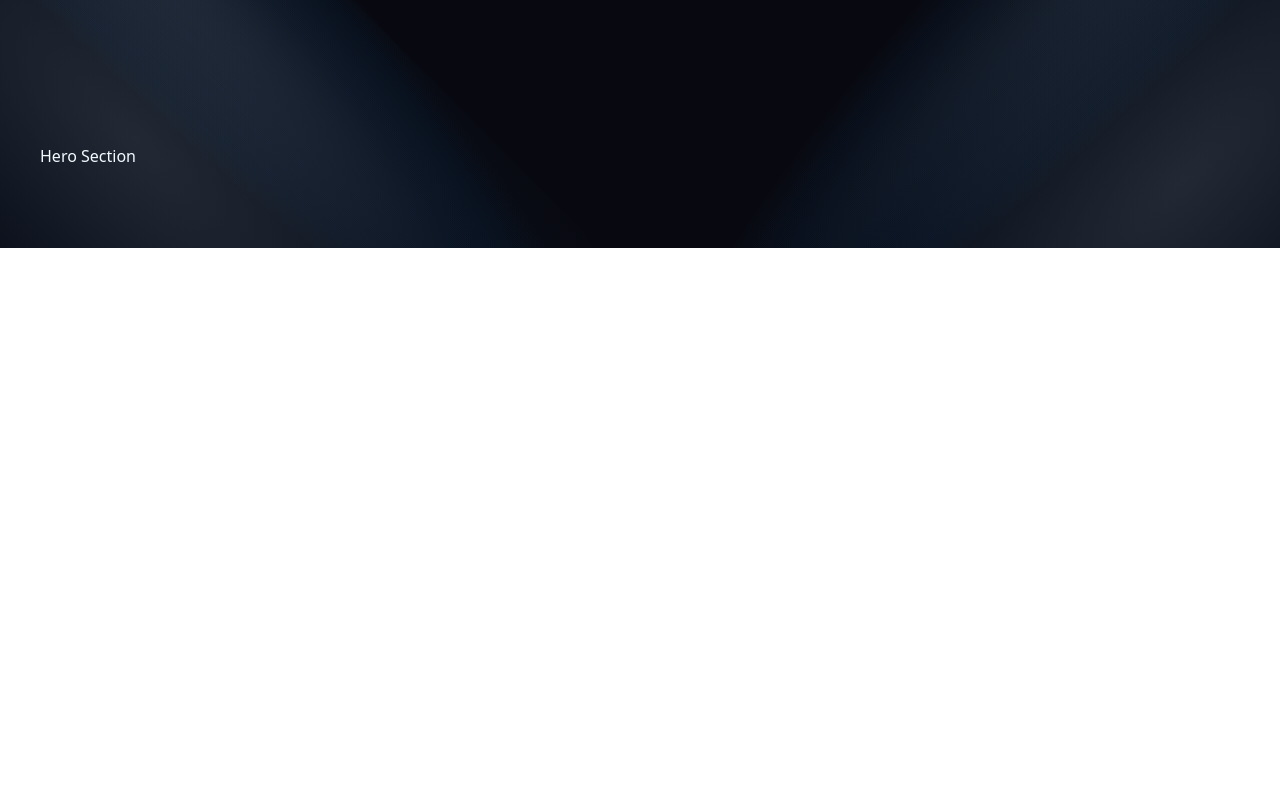
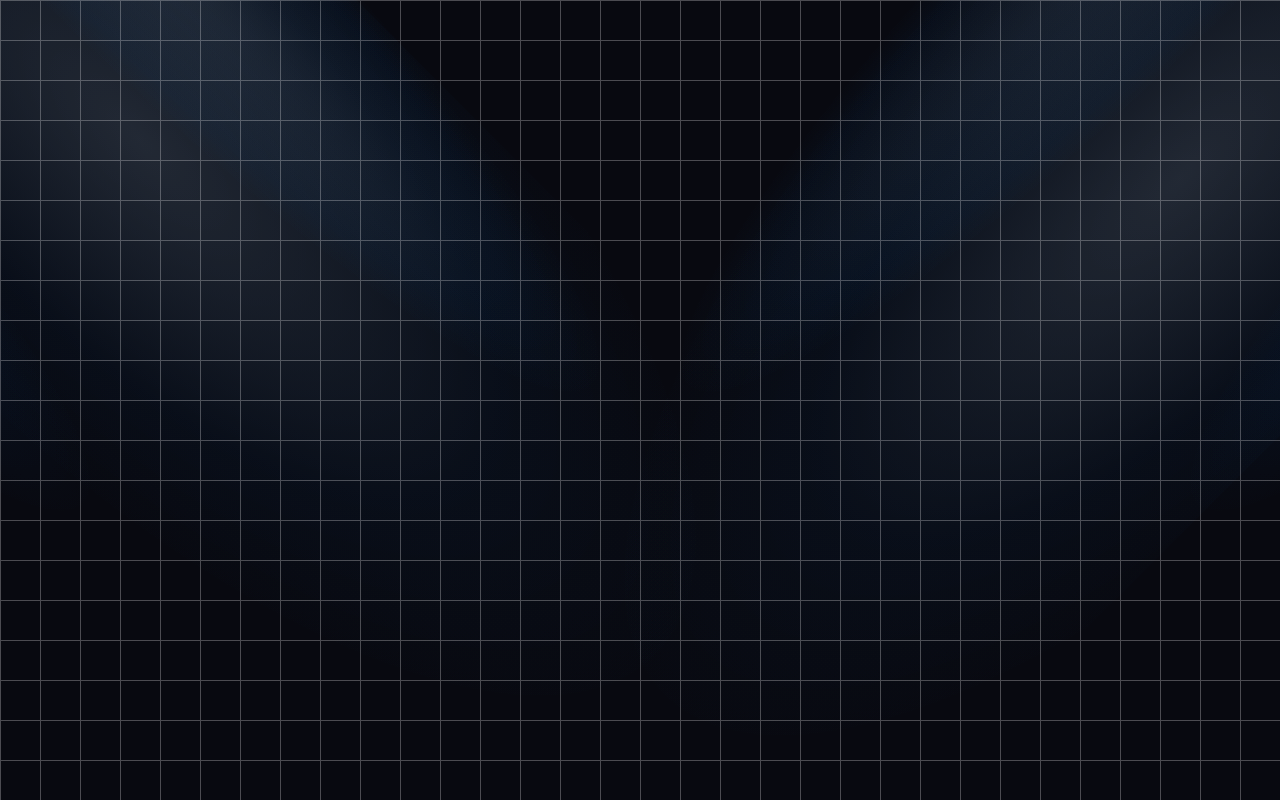
Before and after one commit to H3llSpawn78/next-folio25, a Next.js app: page / in a window 1280 px wide. Shown: the top 800 px of the page. Built offline with nearby package versions, Linux system fonts and the light colour scheme.

Commit message:
added grid bg

```diff
--- a/app/globals.css
+++ b/app/globals.css
@@ -1,5 +1,64 @@
 @import "tailwindcss";
 
 @theme {
-  --color-black-100: #080910
+  --color-black-100: #080910;
+  --background: 0 0% 100%;
+  --foreground: 240 10% 3.9%;
+
+  --card: 0 0% 100%;
+  --card-foreground: 240 10% 3.9%;
+
+  --popover: 0 0% 100%;
+  --popover-foreground: 240 10% 3.9%;
+
+  --primary: 240 5.9% 10%;
+  --primary-foreground: 0 0% 98%;
+
+  --secondary: 240 4.8% 95.9%;
+  --secondary-foreground: 240 5.9% 10%;
+
+  --muted: 240 4.8% 95.9%;
+  --muted-foreground: 240 3.8% 46.1%;
+
+  --accent: 240 4.8% 95.9%;
+  --accent-foreground: 240 5.9% 10%;
+
+  --destructive: 0 84.2% 60.2%;
+  --destructive-foreground: 0 0% 98%;
+
+  --border: 240 5.9% 90%;
+  --input: 240 5.9% 90%;
+  --ring: 240 10% 3.9%;
+
+  --radius: 0.5rem;
 }
+
+/* @dark-theme {
+  --background: 240 10% 3.9%;
+  --foreground: 0 0% 98%;
+
+  --card: 240 10% 3.9%;
+  --card-foreground: 0 0% 98%;
+
+  --popover: 240 10% 3.9%;
+  --popover-foreground: 0 0% 98%;
+
+  --primary: 0 0% 98%;
+  --primary-foreground: 240 5.9% 10%;
+
+  --secondary: 240 3.7% 15.9%;
+  --secondary-foreground: 0 0% 98%;
+
+  --muted: 240 3.7% 15.9%;
+  --muted-foreground: 240 5% 64.9%;
+
+  --accent: 240 3.7% 15.9%;
+  --accent-foreground: 0 0% 98%;
+
+  --destructive: 0 62.8% 30.6%;
+  --destructive-foreground: 0 0% 98%;
+
+  --border: 240 3.7% 15.9%;
+  --input: 240 3.7% 15.9%;
+  --ring: 240 4.9% 83.9%;
+} */
--- a/components/Hero.tsx
+++ b/components/Hero.tsx
@@ -1,11 +1,23 @@
-import { Spotlight } from './ui/Spotlight'
+import { cn } from "@/lib/utils";
+import { Spotlight } from './ui/Spotlight';
 
 const Hero = () => {
     return (
         <div className="pb-20 pt-36">
             <Spotlight />
             <Spotlight />
-            <h1 className="text-white">Hero Section</h1>
+            <div className="flex h-screen w-full items-center justify-center opacity-30">
+                <div
+                    className={cn(
+                        "absolute inset-0",
+                        "[background-size:40px_40px]",
+                        "[background-image:linear-gradient(to_right,#e4e4e7_1px,transparent_1px),linear-gradient(to_bottom,#e4e4e7_1px,transparent_1px)]",
+                        "dark:[background-image:linear-gradient(to_right,#262626_1px,transparent_1px),linear-gradient(to_bottom,#262626_1px,transparent_1px)]",
+                    )}
+                />
+                {/* Radial gradient for the container to give a faded look */}
+                {/* <div className="pointer-events-none absolute inset-0 flex items-center justify-center bg-white [mask-image:radial-gradient(ellipse_at_center,transparent_20%,black)] dark:bg-black"></div> */}
+            </div>
         </div>
     )
 }
```
